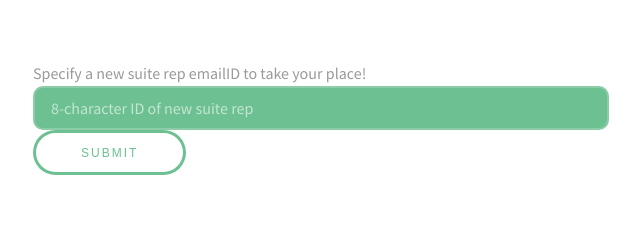
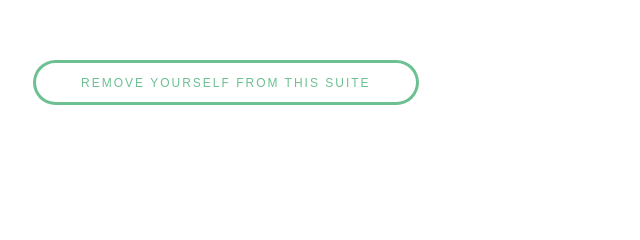
Before and after one commit to ilanashapiro/SageDorms, a Flask app: page /viewSuiteMembers in a window 1280 px wide. Shown: the part 307-547 px from the top of the page, without its empty margins (31-671 px from the left). Run offline with Flask 2, Linux system fonts and the light colour scheme; the visitor is signed in with stand-in values (Sample User, id 1); tables that the repository leaves empty hold one stand-in row (values such as "Sample post"); some libraries are stand-ins or nearby versions.

Commit message:
suite rep stuff works. You can only remove yourself from the group if you're not the rep. If you're the rep, you can designate someone else to be the rep

```diff
--- a/app.py
+++ b/app.py
@@ -221,11 +221,13 @@ def viewSuiteMembers():
 
     if request.method == 'POST':
         if 'newSuiteRepID' in request.form:
+            print("NEW SUITE REP")
             info = {}
             info['emailID'] = request.form['newSuiteRepID']
+            print(request.form)
             suite_queries.setSuiteRepresentative(info)
         elif 'remove' in request.form:
-            # save all inputted data
+            print("REMOVE")
             rawinfo = request.form
             info = rawinfo.to_dict(flat=False)
             #preprocess data. currently the data is a key and a list of vals. What we want is the first (and only) elem of each list
--- a/templates/viewSuiteMembers.html
+++ b/templates/viewSuiteMembers.html
@@ -52,23 +52,22 @@
 	<div class="12u$">
 
 
-		{% if (isSuiteRep) %}
+		{% if (not isSuiteRep) %}
 		<ul class="actions">
 		<form action="" >
 		<button type="submit" name="remove">Remove Yourself from this Suite</button>
 		</form>
 		</ul>
-		{% endif %}
-
-
 		</div>
-		<h>Specify a new suite rep emailID to take your place!</h>
+		{% else %}
+		<h>Specify someone else to be the suite representative!</h>
 		<div class="6u 12u$(xsmall)">
-			<input type="Text" id="newSuiteRepID" placeholder="8-character ID of new suite rep" />
 			<form action="" method="post">
-				<button type="submit" name="newSuiteRepID" value="{{request.form.newSuiteRepID}}">Submit</button>
+				<input type="Text" name="newSuiteRepID" value="{{request.form.newSuiteRepID}}" id="newSuiteRepID" placeholder="8-character ID of new suite rep" />
+				<button type="submit">Submit</button>
 			</form>
 		</div>
+		{% endif %}
 
 
 </div>
```
